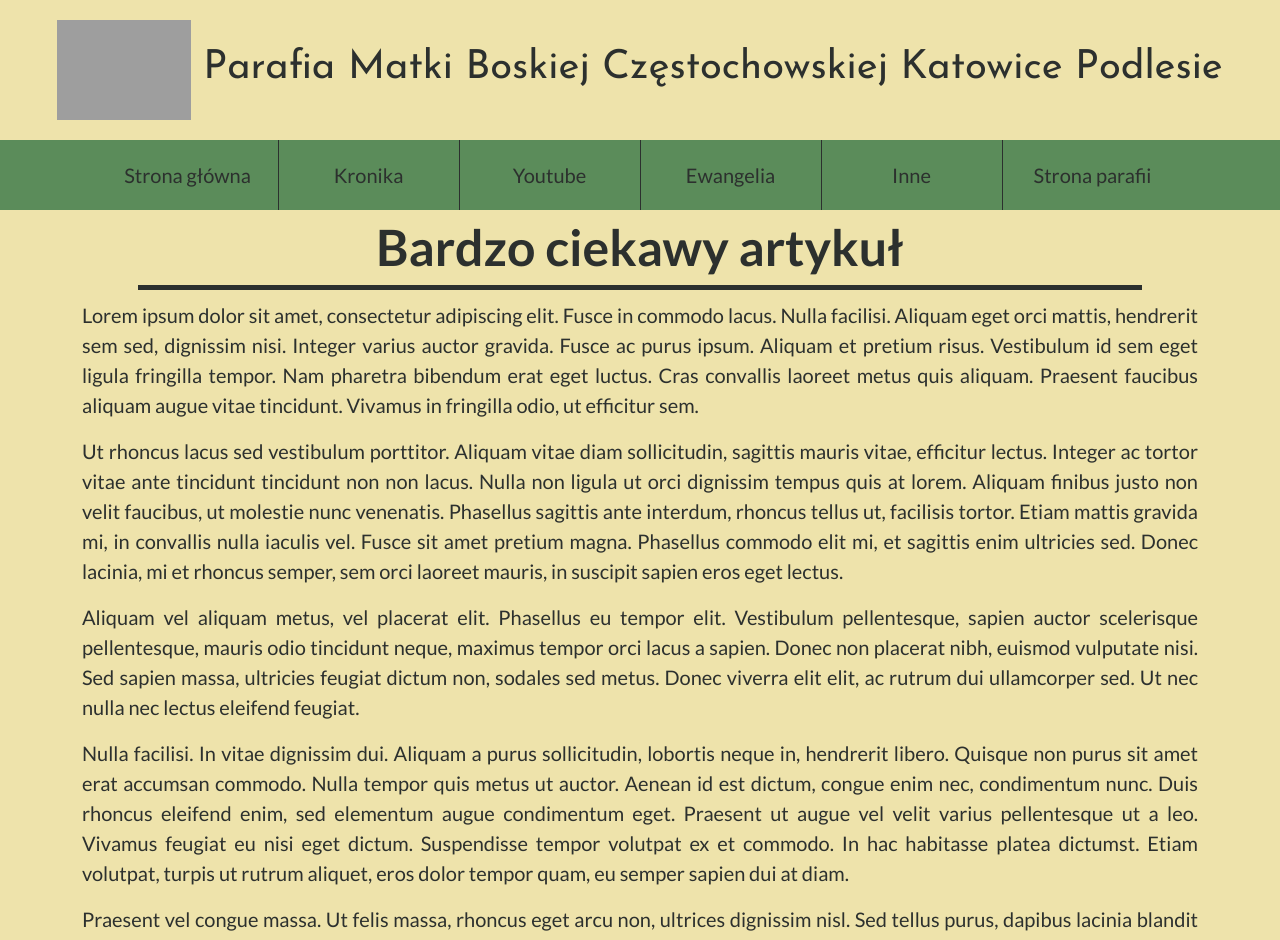
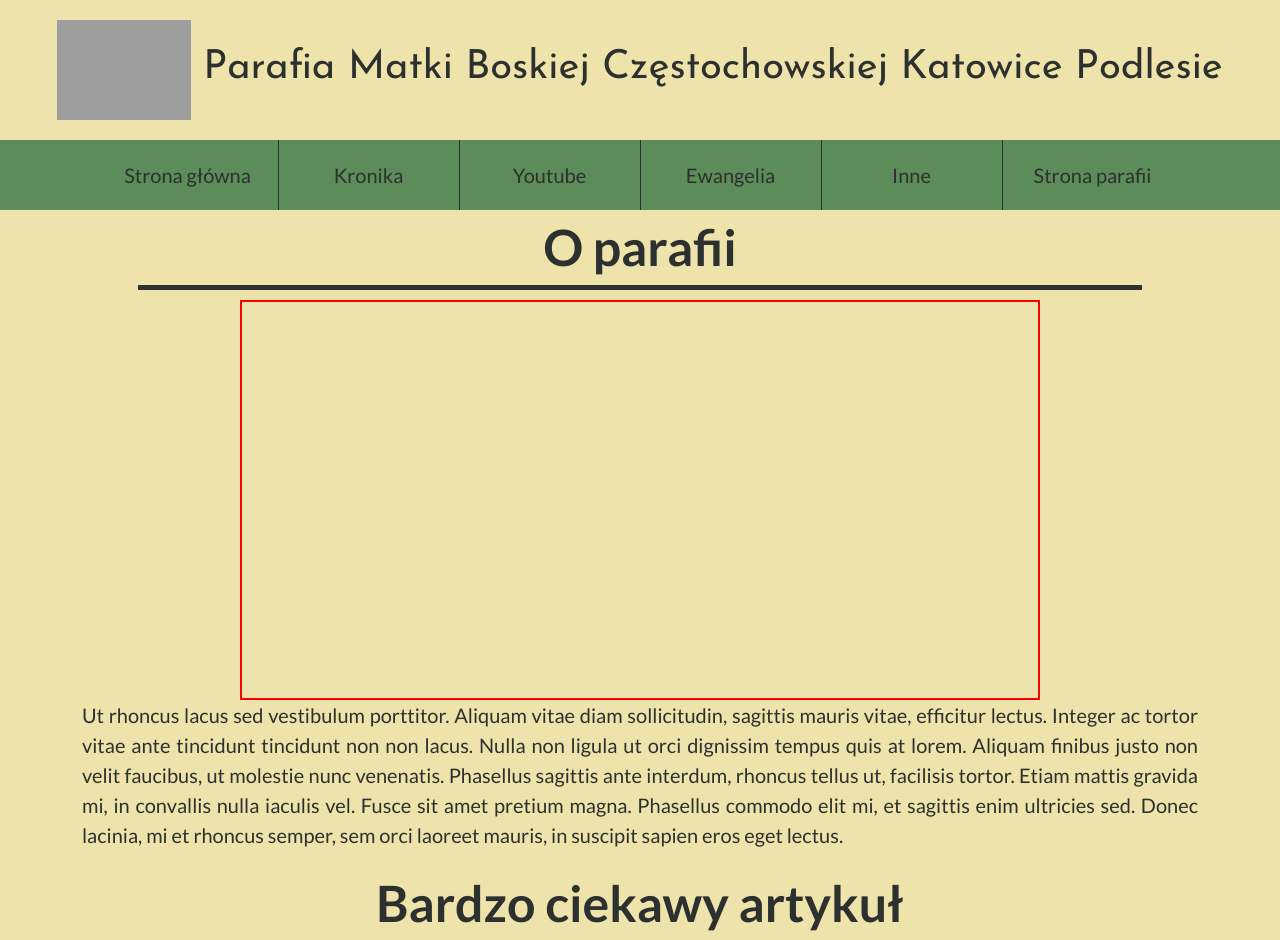
Before and after one commit to adam85-hub/kronika, an Angular app: page / in a window 1280 px wide. Shown: the top 940 px of the page. Built offline with nearby package versions, Linux system fonts and the light colour scheme; grey boxes are pictures that could not be loaded.

Commit message:
Dodanie komponentu article

```diff
--- a/src/app/app.component.scss
+++ b/src/app/app.component.scss
@@ -28,6 +28,7 @@ $navbar-height: 70px;
 
     a {
         @include link;
+        transition: background-color 0.2s, color 0.2s;
         &:hover {
             background-color: darken($main-accent, 30%);
             color: lighten($font-color, 70%);
--- a/src/app/app.component.ts
+++ b/src/app/app.component.ts
@@ -7,6 +7,16 @@ import { ChangeDetectionStrategy, Component, HostListener, OnInit } from '@angul
   changeDetection: ChangeDetectionStrategy.OnPush
 })
 export class AppComponent implements OnInit {
+
+  ngOnInit(): void {
+    //Change navbar state
+    let e = {
+      target: {
+        innerWidth: window.innerWidth
+      }
+    };
+    this.onResize(e);
+  }
 
   //#region NavbarLogic
   // Responsywny navbar
@@ -19,15 +29,6 @@ export class AppComponent implements OnInit {
   isInneExpanded: boolean = false;
   innePadding: string = "20px";
 
-  ngOnInit(): void {
-    let e = {
-      target: {
-        innerWidth: window.innerWidth
-      }
-    };
-
-    this.onResize(e);
-  }
 
   //Obsługuje zmienianie się navbara przy zmianie wielkości okna
   @HostListener('window:resize', ['$event'])
@@ -50,11 +51,13 @@ export class AppComponent implements OnInit {
     }
   }
 
+  //Navbar element inne expand
   expandInne(e : Event): void {
     this.isInneExpanded = true;
     this.innePadding = "0";
   }
 
+  //Navbar element inne collapse
   collapseInne(e : Event): void {
     this.isInneExpanded = false;
     this.innePadding = "20px";
--- a/src/app/app.module.ts
+++ b/src/app/app.module.ts
@@ -5,12 +5,14 @@ import { AppRoutingModule } from './app-routing.module';
 import { AppComponent } from './app.component';
 import { MainPageComponent } from './pages/main-page/main-page.component';
 import { TitleComponent } from './shared/title/title.component';
+import { ArticleComponent } from './shared/article/article.component';
 
 @NgModule({
   declarations: [
     AppComponent,
     MainPageComponent,
-    TitleComponent
+    TitleComponent,
+    ArticleComponent
   ],
   imports: [
     BrowserModule,
--- a/src/app/pages/main-page/main-page.component.html
+++ b/src/app/pages/main-page/main-page.component.html
@@ -1,3 +1,19 @@
+<app-article [title]="'O parafii'">
+    <!-- <img src="http://placehold.it/" alt="Zdjęcie kościoła"> -->
+    <div style="width: 800px; height: 400px; border: 2px solid red; margin: 0 auto;"></div>
+    <p>
+        Ut rhoncus lacus sed vestibulum porttitor. Aliquam vitae diam sollicitudin, sagittis mauris vitae, efficitur
+        lectus.
+        Integer ac tortor vitae ante tincidunt tincidunt non non lacus. Nulla non ligula ut orci dignissim tempus quis
+        at
+        lorem. Aliquam finibus justo non velit faucibus, ut molestie nunc venenatis. Phasellus sagittis ante interdum,
+        rhoncus tellus ut, facilisis tortor. Etiam mattis gravida mi, in convallis nulla iaculis vel. Fusce sit amet
+        pretium
+        magna. Phasellus commodo elit mi, et sagittis enim ultricies sed. Donec lacinia, mi et rhoncus semper, sem orci
+        laoreet mauris, in suscipit sapien eros eget lectus.
+    </p>
+</app-article>
+
 <app-title>Bardzo ciekawy artykuł</app-title>
 
 <div>
--- /dev/null
+++ b/src/app/shared/article/article.component.html
@@ -0,0 +1,6 @@
+<app-title> {{title}} </app-title>
+<div class="article-container">
+    <div class="container-centered">
+        <ng-content></ng-content>
+    </div>
+</div>
--- /dev/null
+++ b/src/app/shared/article/article.component.scss
@@ -0,0 +1,8 @@
+.article-container {
+    width: 100%;
+}
+
+.container-centered {
+    width: fit-content;
+    margin: 0 auto;
+}
--- /dev/null
+++ b/src/app/shared/article/article.component.ts
@@ -0,0 +1,17 @@
+import { Component, Input, OnInit } from '@angular/core';
+
+@Component({
+  selector: 'app-article',
+  templateUrl: './article.component.html',
+  styleUrls: ['./article.component.scss']
+})
+export class ArticleComponent implements OnInit {
+
+  @Input() title : string = "Tytuł";
+
+  constructor() { }
+
+  ngOnInit(): void {
+  }
+
+}
```
